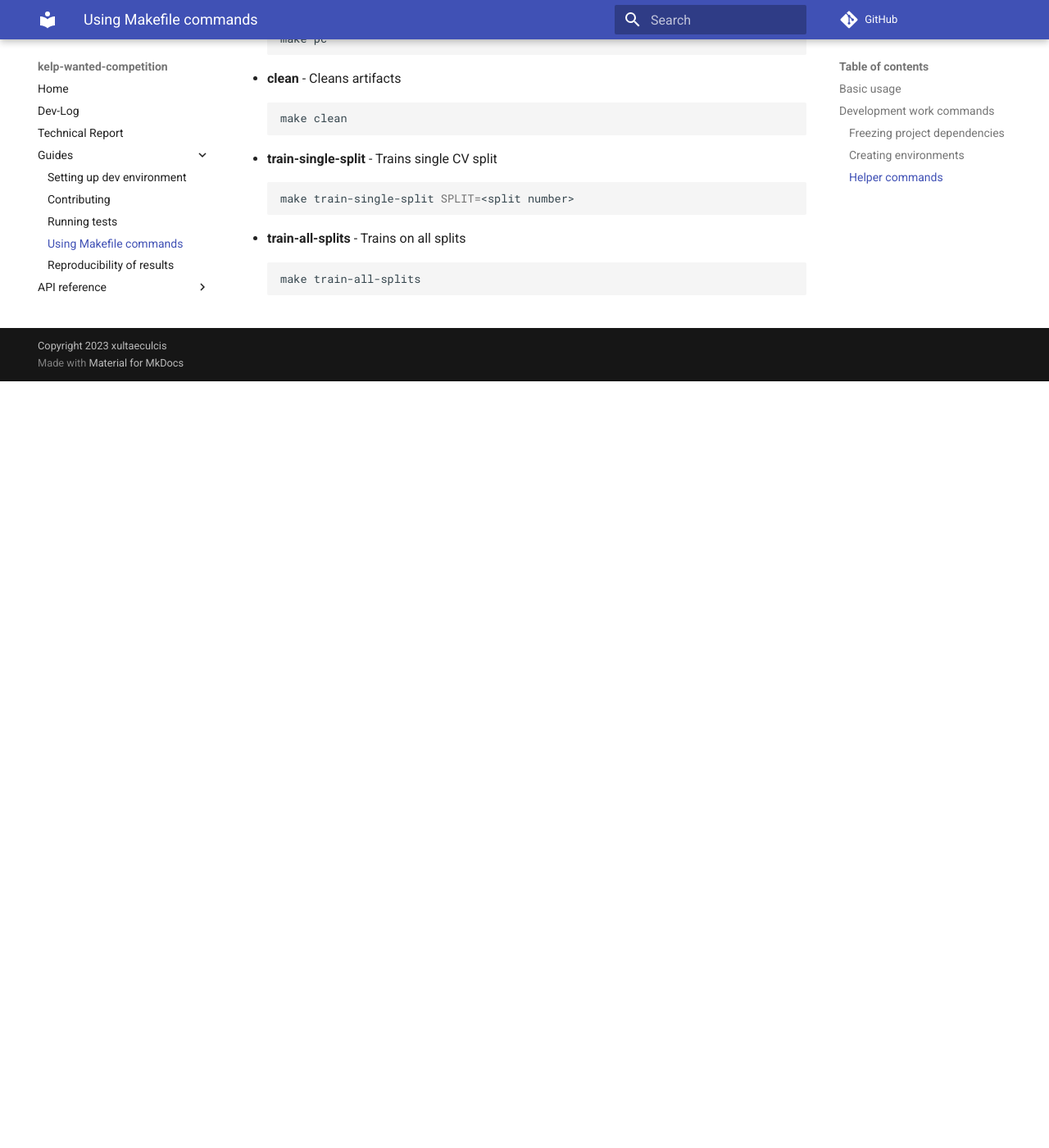
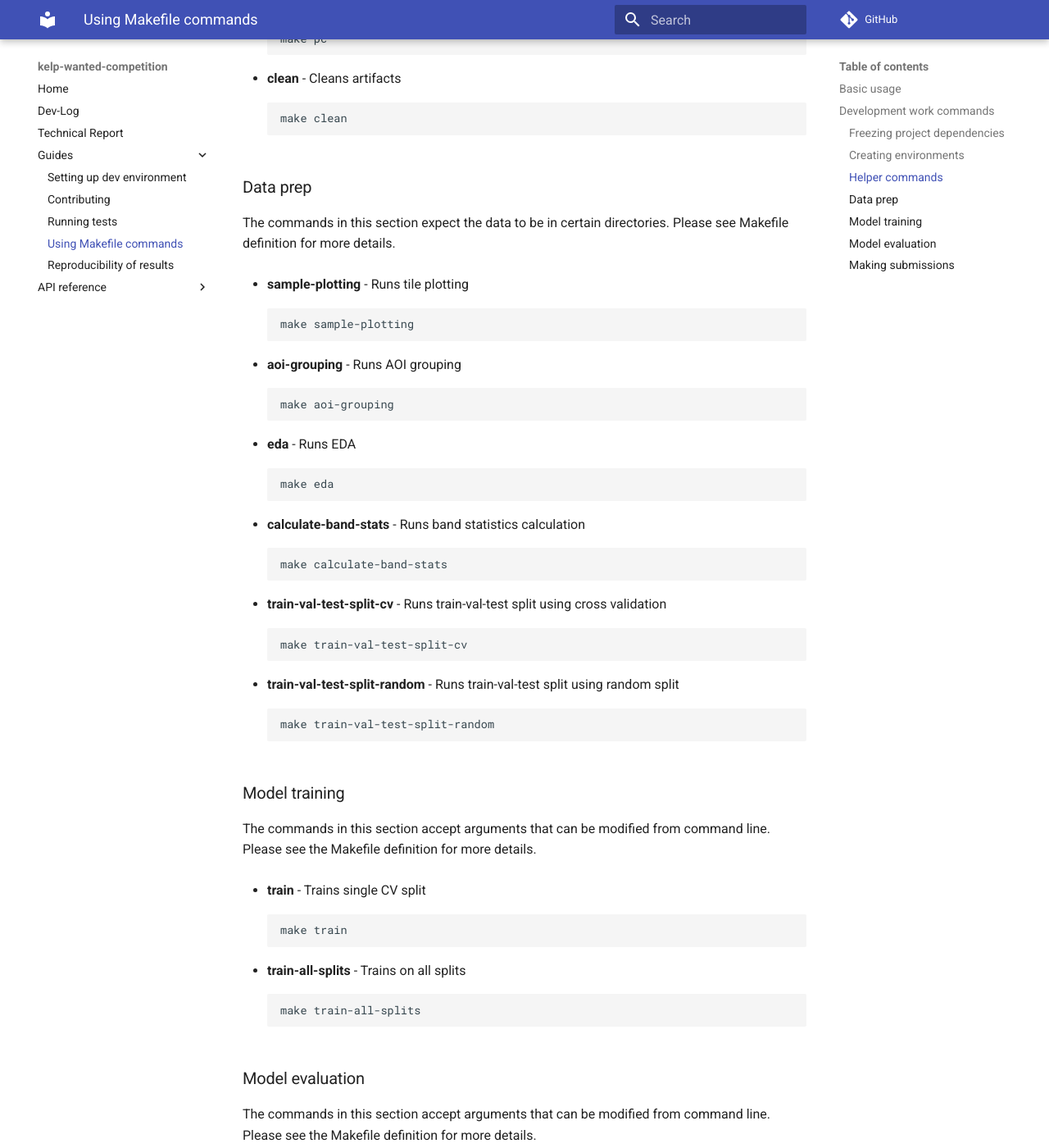
Before and after one commit to xultaeculcis/kelp-wanted-competition, an MkDocs documentation site: the page built from docs/guides/makefile-usage.md, in a window 1280 px wide and 1400 px high, scrolled down 2004 px. Shown: the whole window at 82% size. Built offline with MkDocs 1.6.1 and Material for MkDocs 9.7.7, drawn with Linux system fonts in a browser that asks for light colours; comment, search, counter and statistics services are not loaded; before the commit the page ends 2469 px from its top, so only the background shows below that; some of the changed text lies outside the part shown.

Commit message:
Update Makefile commands docs

````diff
--- a/docs/guides/makefile-usage.md
+++ b/docs/guides/makefile-usage.md
@@ -106,10 +106,57 @@ make help
     make clean
     ```
 
-* **train-single-split** - Trains single CV split
+### Data prep
+
+The commands in this section expect the data to be in certain directories.
+Please see Makefile definition for more details.
+
+* **sample-plotting** - Runs tile plotting
 
     ```shell
-    make train-single-split SPLIT=<split number>
+    make sample-plotting
+    ```
+
+* **aoi-grouping** - Runs AOI grouping
+
+    ```shell
+    make aoi-grouping
+    ```
+
+* **eda** - Runs EDA
+
+    ```shell
+    make eda
+    ```
+
+* **calculate-band-stats** - Runs band statistics calculation
+
+    ```shell
+    make calculate-band-stats
+    ```
+
+* **train-val-test-split-cv** - Runs train-val-test split using cross validation
+
+    ```shell
+    make train-val-test-split-cv
+    ```
+
+* **train-val-test-split-random** - Runs train-val-test split using random split
+
+    ```shell
+    make train-val-test-split-random
+    ```
+
+
+### Model training
+
+The commands in this section accept arguments that can be modified from command line.
+Please see the Makefile definition for more details.
+
+* **train** - Trains single CV split
+
+    ```shell
+    make train
     ```
 
 * **train-all-splits** - Trains on all splits
@@ -117,3 +164,67 @@ make help
     ```shell
     make train-all-splits
     ```
+
+### Model evaluation
+
+The commands in this section accept arguments that can be modified from command line.
+Please see the Makefile definition for more details.
+
+* **eval** - Runs evaluation for selected run
+
+    ```shell
+    make eval
+    ```
+
+* **eval-many** - Runs evaluation for specified runs
+
+    ```shell
+    make eval-many
+    ```
+
+* **eval-from-folders** - Runs evaluation by comparing predictions to ground truth mask
+
+    ```shell
+    make eval-from-folders
+    ```
+
+* **eval-ensemble** - Runs ensemble evaluation
+
+    ```shell
+    make eval-ensemble
+    ```
+
+### Making submissions
+
+The commands in this section accept arguments that can be modified from command line.
+Please see the Makefile definition for more details.
+
+* **predict** - Runs prediction
+
+    ```shell
+    make predict
+    ```
+
+* **submission** - Generates submission file
+
+    ```shell
+    make submission
+    ```
+
+* **predict-and-submit** - Runs inference and generates submission file
+
+    ```shell
+    make predict-and-submit
+    ```
+
+* **average-predictions** - Runs prediction averaging
+
+    ```shell
+    make average-predictions
+    ```
+
+* **cv-predict** - Runs inference on specified folds, averages the predictions and generates submission file
+
+    ```shell
+    make cv-predict
+    ```
````
Also changed, not shown: other parts of docs/guides/makefile-usage.md (+5 -5 lines), 1 other file.
